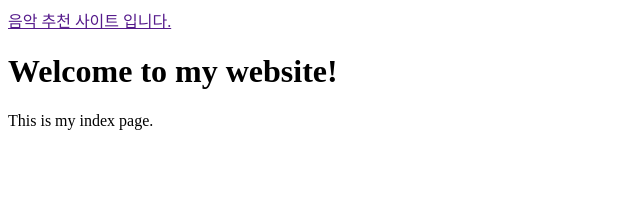
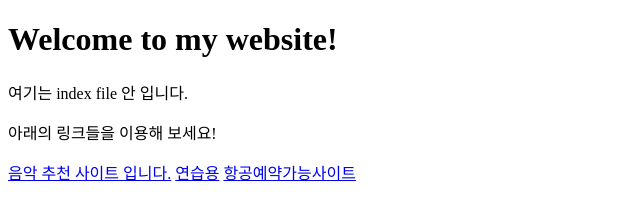
Before and after one commit to doryjam/doryjam99, a plain HTML site: page index.html in a window 1280 px wide. Shown: the whole page, without its empty margins (0-640 px from the left). Drawn offline with Linux system fonts and the light colour scheme.

Commit message:
Update index.html

```diff
--- a/index.html
+++ b/index.html
@@ -4,8 +4,11 @@
 	<title>index </title>
 </head>
 <body>
-	<a href src="https://doryjam.github.io/doryjam99/%EC%95%88%EB%85%95%ED%95%98%EC%84%B8%EC%9A%94-2">음악 추천 사이트 입니다.</a>
 	<h1>Welcome to my website!</h1>
-	<p>This is my index page.</p>
+	<p>여기는 index file 안 입니다.</p>
+	<p>아래의 링크들을 이용해 보세요!</p>
+	<a href="https://doryjam.github.io/doryjam99/%EC%95%88%EB%85%95%ED%95%98%EC%84%B8%EC%9A%94-2">음악 추천 사이트 입니다.</a>
+    <a href="https://doryjam.github.io/doryjam99/%ED%83%9C%EA%B7%B8%EC%83%98%ED%94%8C-1">연습용</a>
+	<a href="https://doryjam.github.io/doryjam99/air_reservation">항공예약가능사이트</a>
 </body>
 </html>
```
